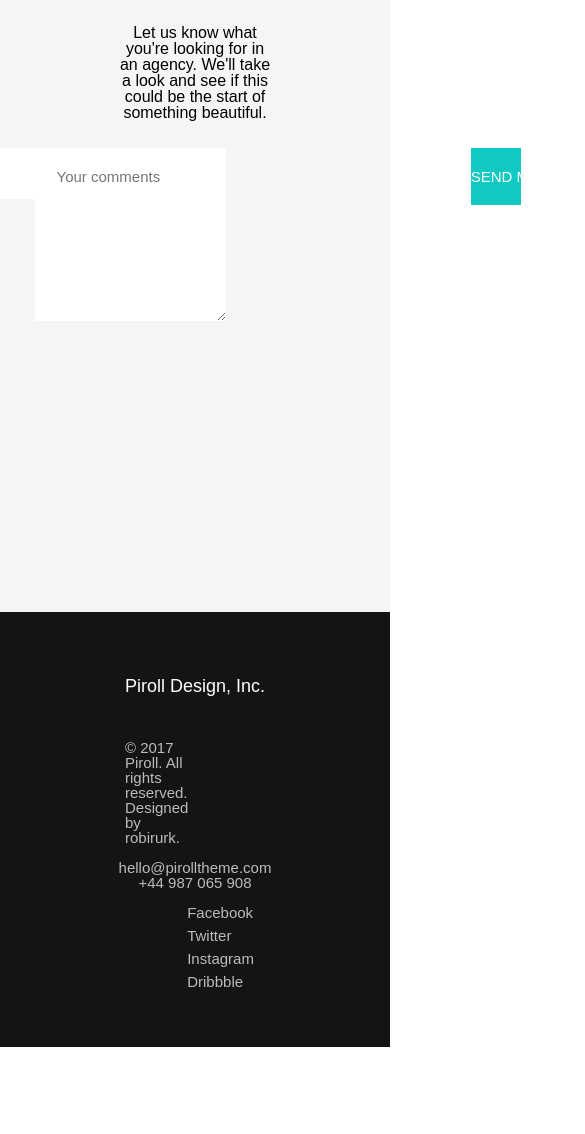
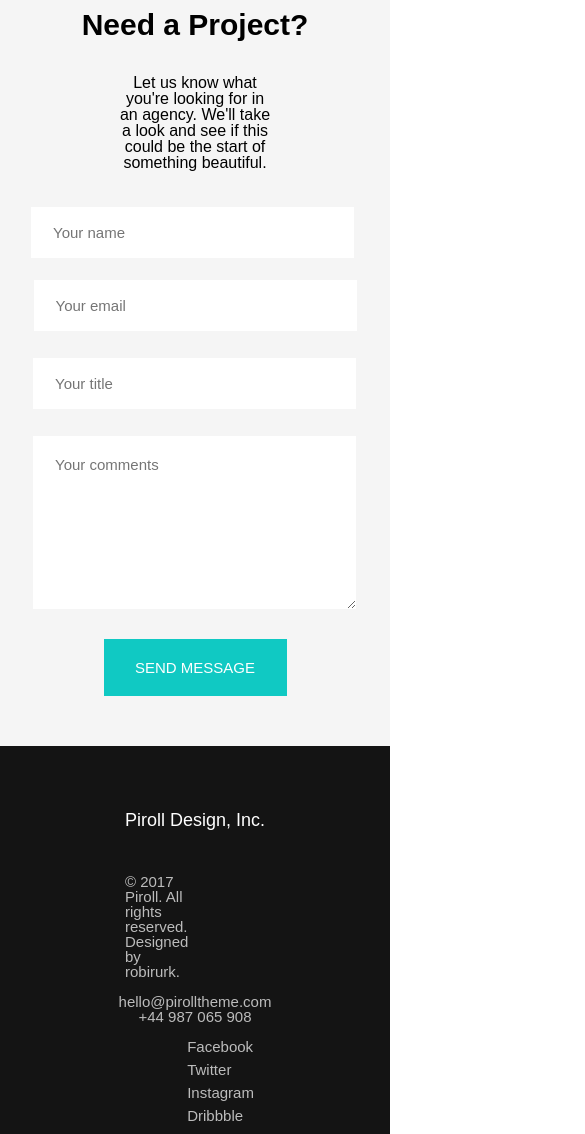
Before and after one commit to I5van/design-studio, a plain HTML site: page index.html in a window 390 px wide. Shown: the part 5580-6714 px from the top of the page, 585 px wide, since content can reach past the window. Before the commit the page ends 6627 px from the top, so only its background shows below. Drawn offline with Linux system fonts and the light colour scheme.

Commit message:
Forms was fixed

```diff
--- a/adaptive.css
+++ b/adaptive.css
@@ -78,6 +78,19 @@
     .footer__media p{
         text-align: center;
     }
+    .form__title{
+        width: 323px;
+    }
+    .form__comments{
+        width: 323px;
+    }
+    .form__info{
+        width: 324px;
+    }
+    .form__info div:nth-child(1){
+        margin-left: 22px;
+        margin-bottom: 22px;
+    }
 
 }
 
--- a/index.html
+++ b/index.html
@@ -228,7 +228,9 @@
 					<p class="paragraph__phrase">“ Outstanding job and exceeded all expectations. It was a pleasure
 						to work with them on a sizable first project and am looking
 						forward to start the next one asap.”</p>
-					<div class="author"><p class="paragraph__author">Michael Hopkins</p></div>
+					<div class="author">
+						<p class="paragraph__author">Michael Hopkins</p>
+					</div>
 				</div>
 
 
@@ -250,14 +252,16 @@
 							if this could be the start of something beautiful.</p>
 					</div>
 					<form action="" class="forms">
-						<div class="form__info"><input type="text" placeholder="Your name" class="form__name">
-							<input type="email" placeholder="Your email" class="form__email">
+						 <div>
+						<div class="form__info"><div><input type="text" placeholder="Your name" class="form__name"></div>
+							<div><input type="email" placeholder="Your email" class="form__email"></div>
 						</div>
 						<div><input type="text" placeholder="Your title" class="form__title"></div>
 						<div class="form__place"> <textarea name="" id="" class="form__comments"
 								placeholder="Your comments"></textarea>
 						</div>
-						<div class="form__but"><input type="submit" value="SEND MESSAGE" class="form__button"></div>
+						<div class="form__but"><div></div><input type="submit" value="SEND MESSAGE" class="form__button"></div></div>
+					</div>
 					</form>
 				</div>
 			</div>
--- a/style.css
+++ b/style.css
@@ -589,7 +589,7 @@ main {
 
 .format {
 	width: 100%;
-	height: 755px;
+	padding: 50px;
 	display: flex;
 	justify-content: center;
 	flex-wrap: wrap;
@@ -615,7 +615,7 @@ main {
 
 .form__name {
 	height: 51px;
-	width: 23vw;
+	width: 323px;
 	background-color: #FFFFFF;
 	font-size: 15px;
 	font-family: 'Nunito Sans', sans-serif;
@@ -626,7 +626,7 @@ main {
 .form__email {
 
 	height: 51px;
-	width:23vw;
+	width: 323px;
 	background-color: #FFFFFF;
 	font-size: 15px;
 	font-family: 'Nunito Sans', sans-serif;
@@ -637,7 +637,7 @@ main {
 
 .form__title {
 	height: 51px;
-	width: 49vw;
+	width: 673px;
 	background-color: #FFFFFF;
 	font-size: 15px;
 	font-family: 'Nunito Sans', sans-serif;
@@ -648,7 +648,7 @@ main {
 
 .form__comments {
 	height: 173px;
-	width: 49vw;
+	width: 673px;
 	background-color: #FFFFFF;
 	font-size: 15px;
 	font-family: 'Nunito Sans', sans-serif;
@@ -660,7 +660,7 @@ main {
 
 .form__button {
 	height: 57px;
-	width:13vw;
+	width: 183px;
 	background-color: #10C9C3;
 	font-size: 15px;
 	font-family: 'Nunito Sans', sans-serif;
@@ -670,15 +670,25 @@ main {
 }
 
 .form__but {
-	width: 523px;
-	padding-left: 245px;
+	margin: auto;
+	width: 100%;
+	display: flex;
+	justify-content: center;
+
 
 }
 
 .form__info {
 	margin-top: 36px;
+	display: flex;
+	flex-wrap: wrap;
+	justify-content: center;
 
 }
+.form__info div:nth-child(1){
+	margin-right: 27px;
+}
+
 
 .form__place {
 	margin-top: 27px;
@@ -687,7 +697,8 @@ main {
 }
 .forms{
 	display: flex;
-	justify-content: flex-end;
+	justify-content: center;
+	align-items: center;
 }
 
 .mobile-nav {
```
